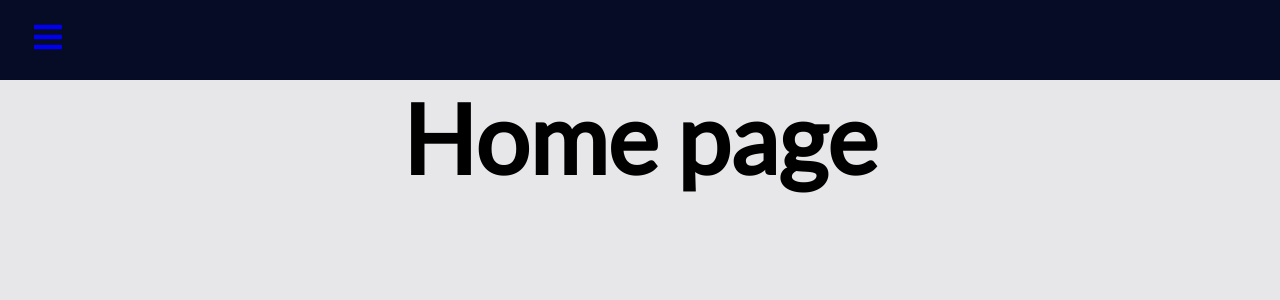
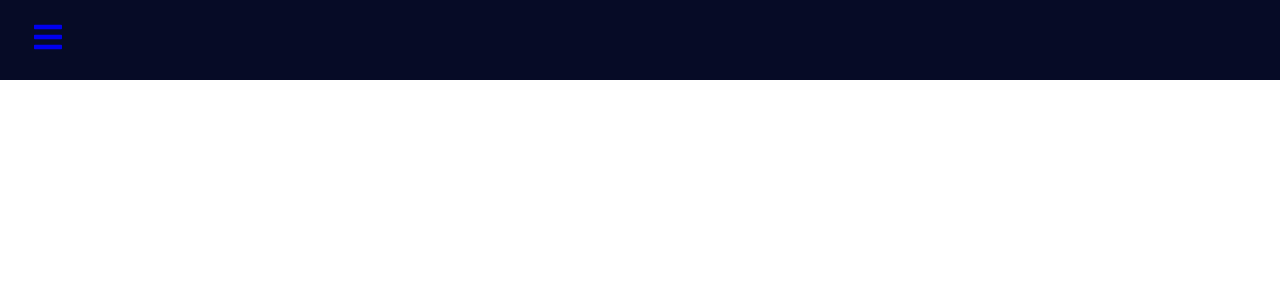
Before and after one commit to lertcz/AlgorithmVisualizer, a React (Create React App) app: page / in a window 1280 px wide. Shown: the top 300 px of the page. Built offline with nearby package versions, Linux system fonts and the light colour scheme.

Commit message:
fixed deploy router issue

```diff
--- a/src/App.jsx
+++ b/src/App.jsx
@@ -13,9 +13,9 @@ function App() {
     <Router>
       <Navbar />
       <Routes>
-        <Route path='/' exact element={<Home />} />
-        <Route path='/sort/:algorithm' element={<Sorting />} />
-        <Route path='/pathfinding' element={<Pathfinding />} />
+        <Route path='/AlgorithmVisualizer' exact element={<Home />} />
+        <Route path='/AlgorithmVisualizer/sort/:algorithm' element={<Sorting />} />
+        <Route path='/AlgorithmVisualizer/pathfinding' element={<Pathfinding />} />
       </Routes>
     </Router>
     </>
```
